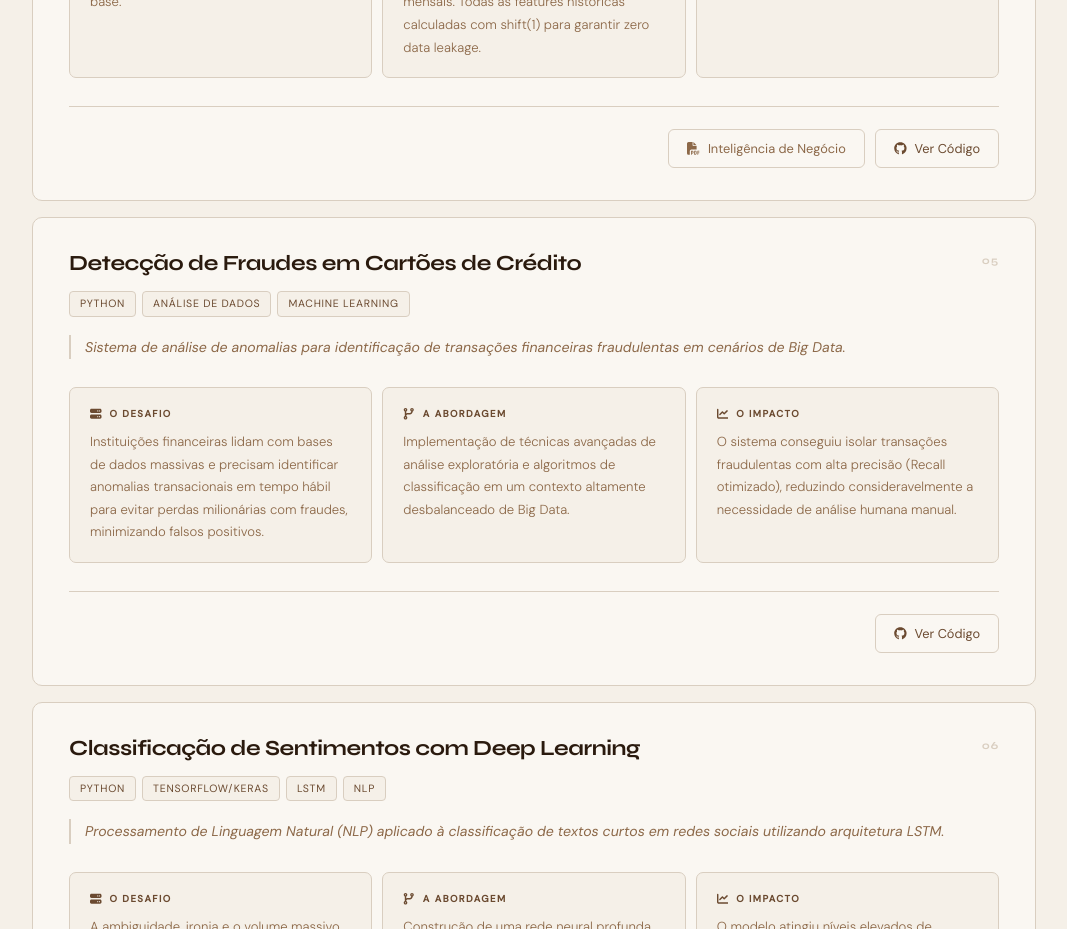
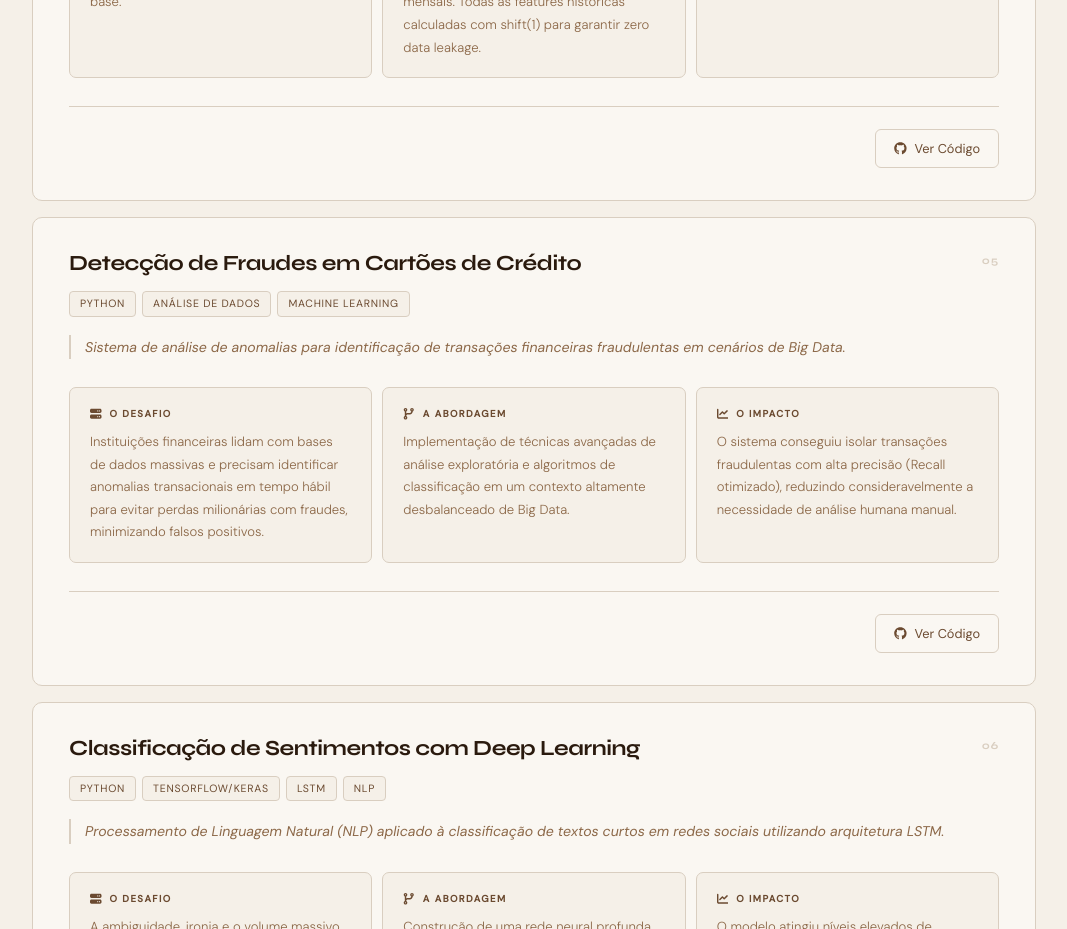
Before and after one commit to arthurlins7/portifolio_REACT, a React (Vite) app: page / in a window 1280 px wide. Shown: the part 3000-3929 px from the top of the page, without its empty margins (106-1173 px from the left). Built offline with nearby package versions, Linux system fonts and the light colour scheme.

Commit message:
case datarisk

```diff
--- a/src/data/projects.js
+++ b/src/data/projects.js
@@ -47,9 +47,6 @@ export const projects = [
     description: "Pipeline end-to-end de predição de inadimplência em cobranças mensais — engenharia de features com histórico comportamental, validação Out-of-Time e inteligência de negócio acionável.",
     stack: "Python, LightGBM, Scikit-Learn, Pandas, Feature Engineering",
     image: "",
-    pdfs: [
-      { label: "Inteligência de Negócio", file: "/inteligencia_negocios.pdf" },
-    ],
     narrative: {
       problem: "Empresa de crédito com 77 mil cobranças históricas precisava identificar, com antecedência, quais clientes teriam maior probabilidade de atrasar o pagamento em 5 ou mais dias — sem ação proativa, o time de cobrança precisaria abordar 100% da base.",
       solution: "Pipeline completo com EDA, construção do target, engenharia de 29 features em 5 grupos (histórico comportamental, anomalias, cobrança atual, cadastral e info mensal) e modelo LightGBM treinado com validação Out-of-Time sobre 35 safras mensais. Todas as features históricas calculadas com shift(1) para garantir zero data leakage.",
```
